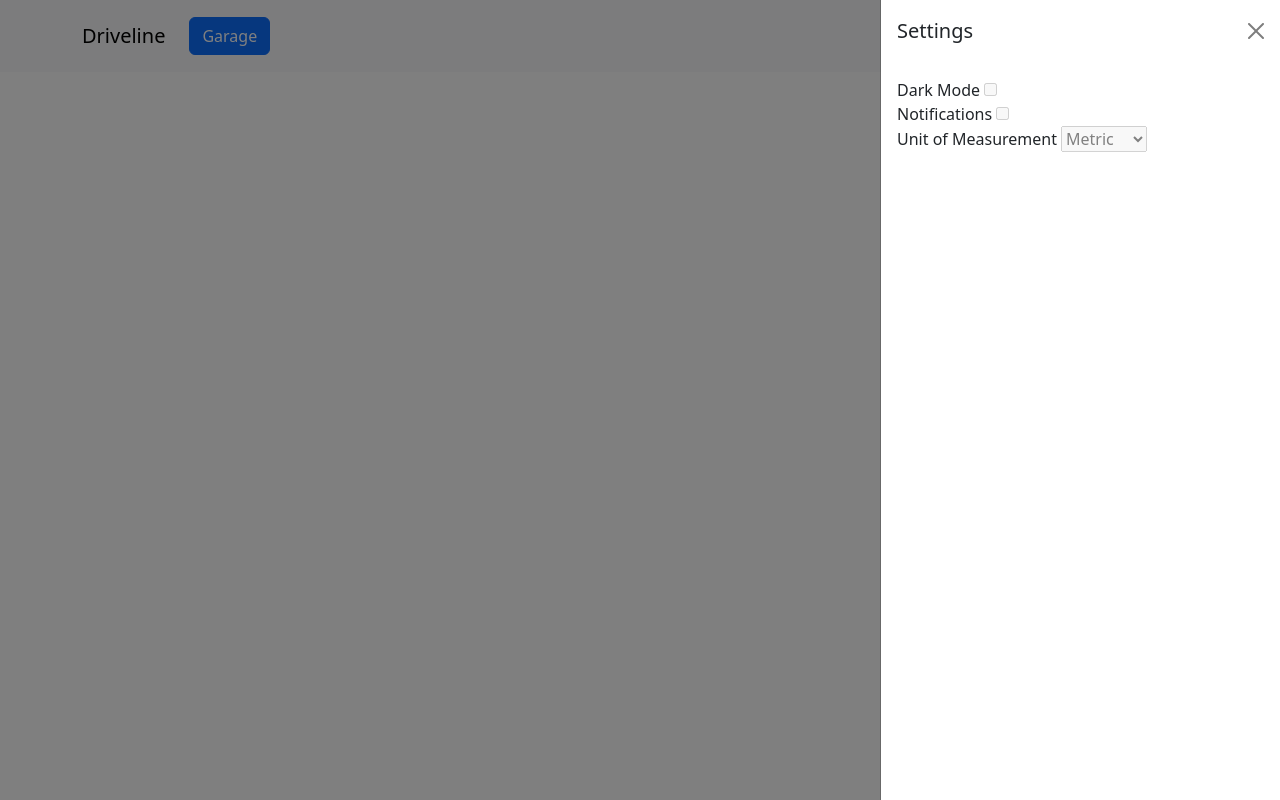
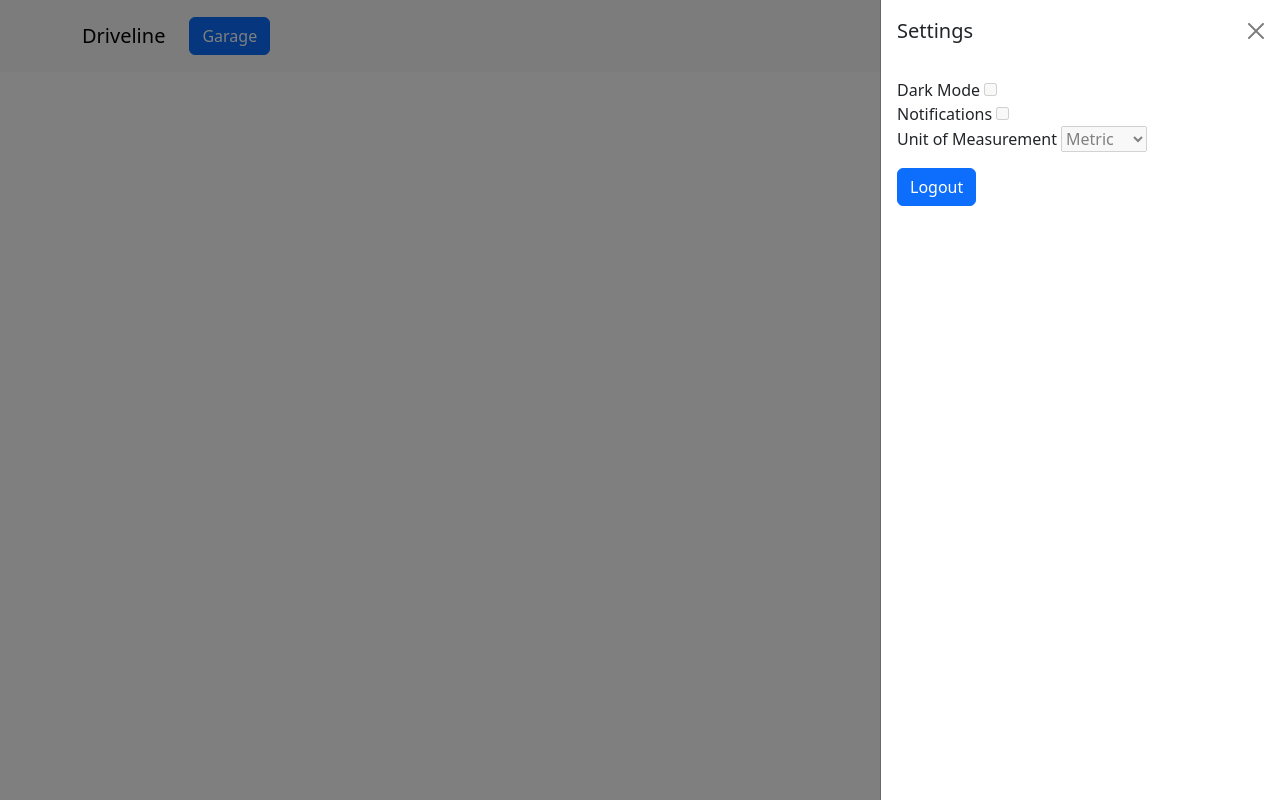
Before and after one commit to dheffer/DrivelineApp, a React (Create React App) app in the folder frontend/: page /settings in a window 1280 px wide. Both pictures are taken after a click on the button 1190 px from the left and 16 px from the top of the page. Built offline with nearby package versions, Linux system fonts and the light colour scheme.

Commit message:
Added logout button

```diff
--- a/frontend/src/pages/Settings.js
+++ b/frontend/src/pages/Settings.js
@@ -23,7 +23,7 @@ export const Settings = (props) => {
                 <Offcanvas.Header closeButton>
                     <Offcanvas.Title>Settings</Offcanvas.Title>
                 </Offcanvas.Header>
-                <Offcanvas.Body >
+                <Offcanvas.Body>
                     <div>
                         <label className={"pe-1"}>Dark Mode </label>
                         <input type="checkbox" checked={darkMode}
@@ -38,10 +38,14 @@ export const Settings = (props) => {
                     </div>
                     <div>
                         <label className={"pe-1"}>Unit of Measurement</label>
-                        <select value={unitOfMeasurement} disabled onChange={(e) => setUnitOfMeasurement(e.target.value)}>
+                        <select value={unitOfMeasurement} disabled
+                                onChange={(e) => setUnitOfMeasurement(e.target.value)}>
                             <option value="metric">Metric</option>
                             <option value="imperial">Imperial</option>
                         </select>
+                    </div>
+                    <div className={"mt-3"}>
+                        <Button variant="primary" onClick={() => localStorage.clear()}>Logout</Button>
                     </div>
                 </Offcanvas.Body>
             </Offcanvas>
```
